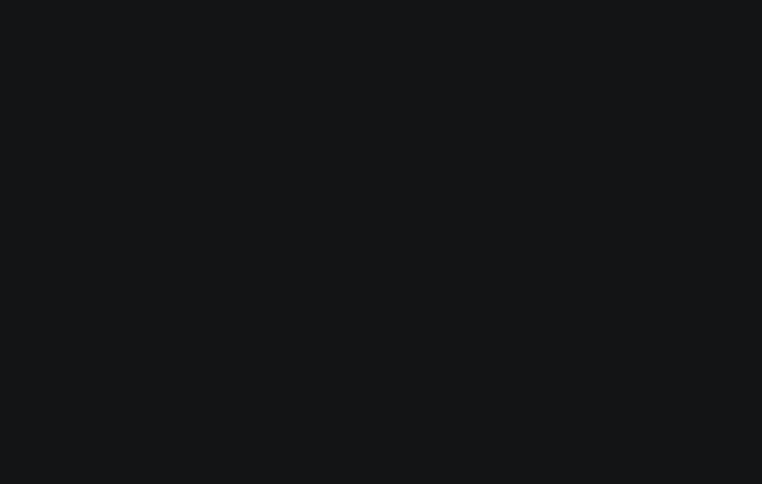
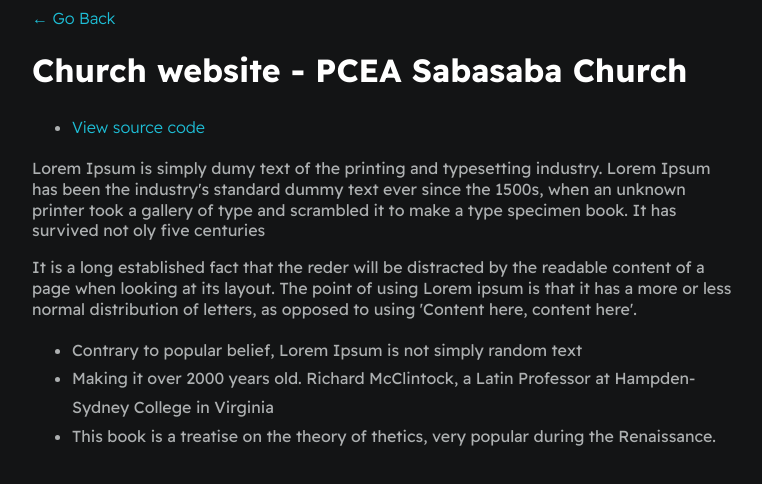
Before and after one commit to Grootcode21/Digital-Resume, a plain HTML site: page Projects.html in a window 1280 px wide. Shown: the whole page, without its empty margins (258-1020 px from the left). Drawn offline with Linux system fonts and the light colour scheme.

Commit message:
project description

```diff
--- a/Projects.html
+++ b/Projects.html
@@ -8,6 +8,32 @@
     <link rel="stylesheet" type="text/css" media="screen" href="./styles/main.css">
 </head>
 <body>
+    <div id="container--main">
+        <a href="index.html">&#x2190; Go Back</a>
+        <h1>Church website - PCEA Sabasaba Church</h1>
+        <ul>
+            <li><a href="" target="_blank" rel="noopener noreferrer">View source code</a></li>
+        </ul>
+        <p>Lorem Ipsum is simply dumy text of the printing and typesetting industry. Lorem Ipsum has been the industry's
+            standard dummy text ever since the 1500s, when an unknown printer took a gallery of type and scrambled it to
+            make a type specimen book. It has survived not oly five centuries
+        </p>
+        <p>It is a long established fact that the reder will be distracted by the readable content of a page when looking at
+        its layout. The point of using Lorem ipsum is that it has a more or less normal distribution of
+        letters, as opposed to using 'Content here, content here'.
+        </p>
+        <ul>
+            <li>Contrary to popular belief, Lorem Ipsum is not simply random text</li>
+            <li>Making it over 2000 years old. Richard McClintock, a Latin Professor at Hampden-Sydney College
+            in Virginia</li>
+            <li>This book is a treatise on the theory of thetics, very popular during the Renaissance.</li>
+        </ul>
 
+
+
+
+
+
+    </div>
 </body>
 </html>
```
